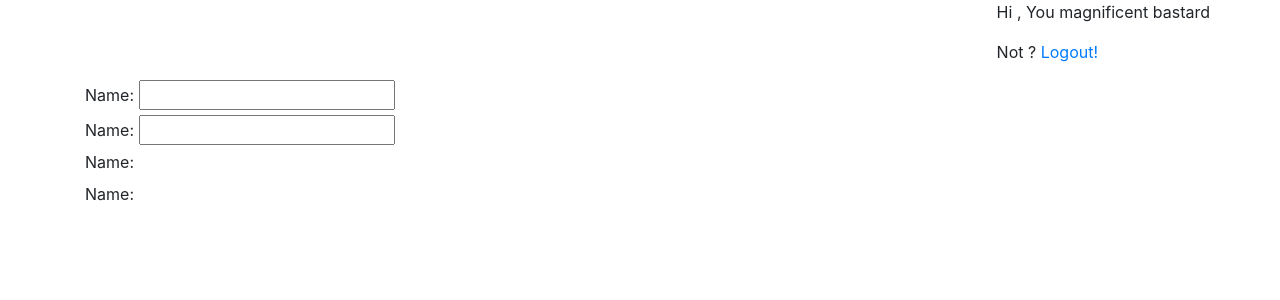
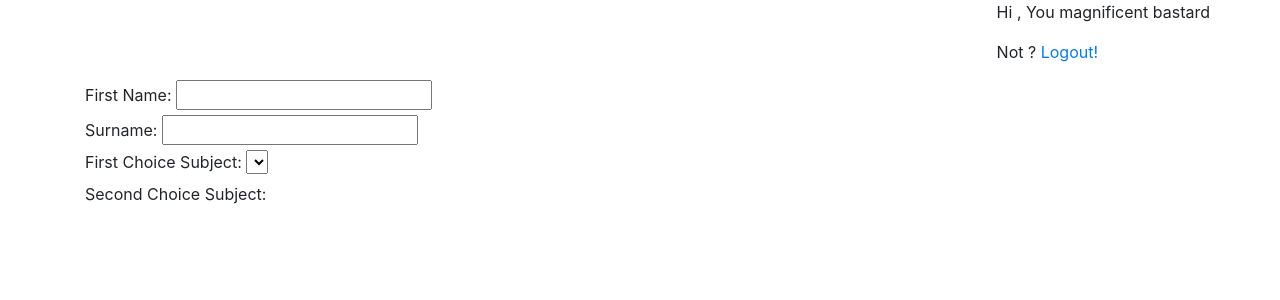
Before and after one commit to TheGoodall/orangeCat, a Flask app: page /dashboard/tutee in a window 1280 px wide. Shown: the top 300 px of the page. Run offline with Flask 2, Linux system fonts and the light colour scheme; the visitor is signed in with stand-in values (Sample User, id 1); lists and menus that the app fills with data are empty; some libraries are stand-ins or nearby versions.

Commit message:
Continued to update tutee.html

```diff
--- a/backend/orangecat/templates/tutee.html
+++ b/backend/orangecat/templates/tutee.html
@@ -3,18 +3,21 @@
 {% block questions %}
 
 <div>
-    <label for="fname">Name:</label>
+    <label for="fname">First Name:</label>
     <input type="text" name="fname">
 </div>
 <div>
-    <label for="sname">Name:</label>
+    <label for="sname">Surname:</label>
     <input type="text" name="sname">
 </div>
 <div>
-    <label for="first_subject">Name:</label>
+    <label for="first_subject">First Choice Subject:</label>
+    <select name="first_subject">
+
+    </select>
 </div>
 <div>
-    <label for="second_subject">Name:</label>
+    <label for="second_subject">Second Choice Subject:</label>
 </div>
 
 {% endblock %}
```
